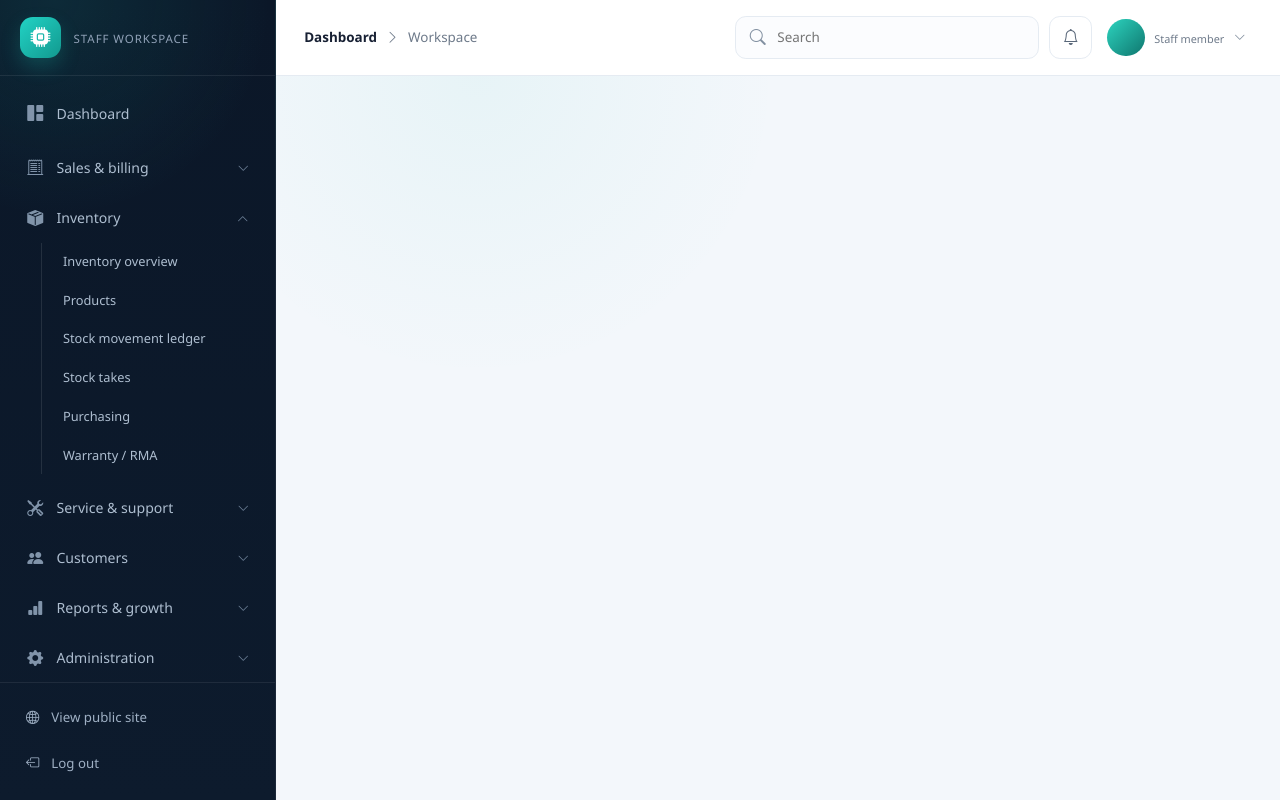
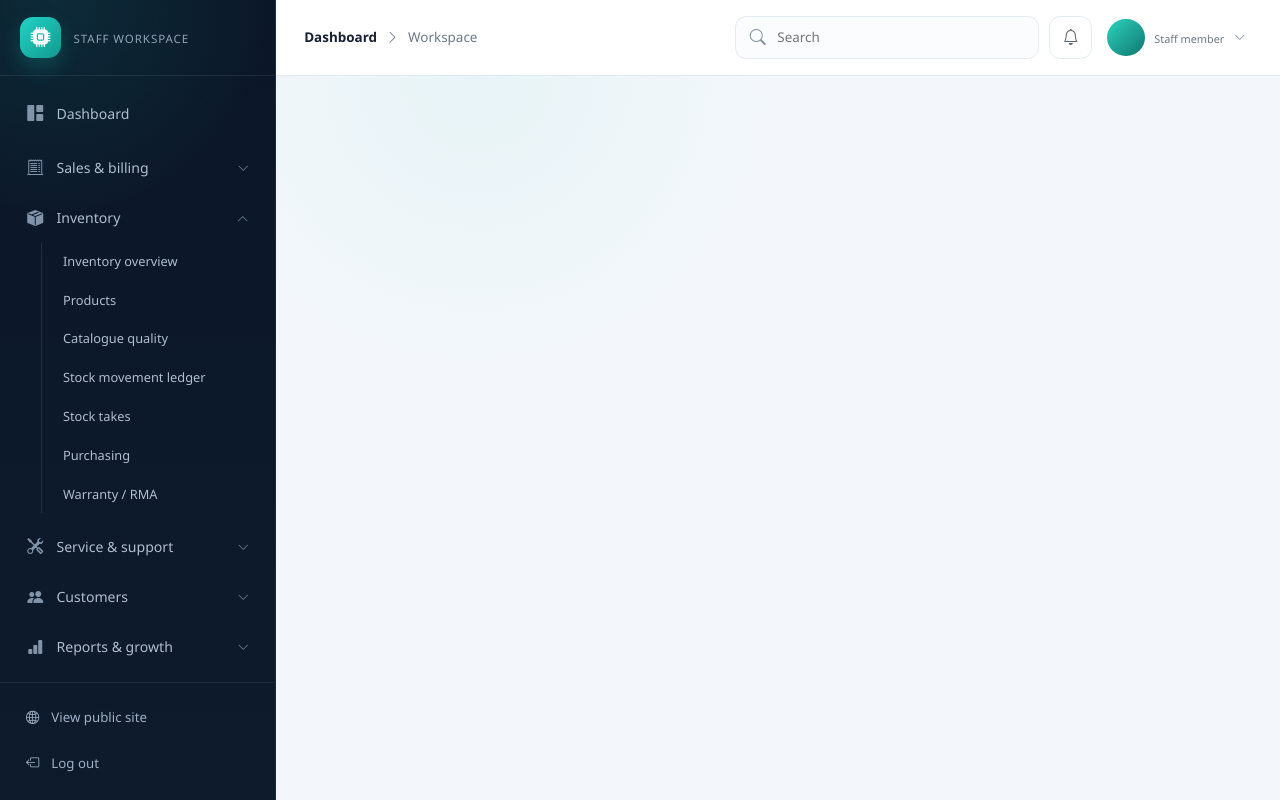
Before and after one commit to birleopold/All-tech-hub, a Django app: template templates/staff_base.html in a window 1280 px wide, after a click on "Inventory". Run offline with Django 4.2, Linux system fonts and the light colour scheme; the template is opened without the code that fills it, so the values that code supplies are empty; parts of the project's set-up code (start-up, migrations or seed data) failed here and were passed over; some libraries are stand-ins or nearby versions.

Commit message:
Expose catalogue quality in staff navigation

```diff
--- a/templates/includes/staff_navigation.html
+++ b/templates/includes/staff_navigation.html
@@ -15,11 +15,12 @@
     </div>
   </details>
 
-  <details class="staff-nav-group" {% if u == 'staff_inventory' or u == 'staff_stock_movements' or 'staff_product' in u or 'staff_stocktake' in u or u == 'staff_purchasing' or 'staff_po' in u or u == 'staff_warranty_center' %}open{% endif %}>
+  <details class="staff-nav-group" {% if u == 'staff_inventory' or u == 'staff_stock_movements' or 'staff_product' in u or 'staff_stocktake' in u or u == 'staff_purchasing' or 'staff_po' in u or u == 'staff_warranty_center' or u == 'staff_catalogue_quality' %}open{% endif %}>
     <summary><span><i class="bi bi-box-seam-fill" aria-hidden="true"></i>Inventory</span><i class="bi bi-chevron-down staff-nav-chevron" aria-hidden="true"></i></summary>
     <div class="staff-nav-submenu">
       <a class="staff-nav-link" href="{% url 'staff_inventory' %}" {% if u == 'staff_inventory' %}aria-current="page"{% endif %}>Inventory overview</a>
       <a class="staff-nav-link" href="{% url 'staff_products' %}" {% if 'staff_product' in u %}aria-current="page"{% endif %}>Products</a>
+      <a class="staff-nav-link" href="{% url 'staff_catalogue_quality' %}" {% if u == 'staff_catalogue_quality' %}aria-current="page"{% endif %}>Catalogue quality</a>
       <a class="staff-nav-link" href="{% url 'staff_stock_movements' %}" {% if u == 'staff_stock_movements' %}aria-current="page"{% endif %}>Stock movement ledger</a>
       <a class="staff-nav-link" href="{% url 'staff_stocktakes' %}" {% if 'staff_stocktake' in u %}aria-current="page"{% endif %}>Stock takes</a>
       <a class="staff-nav-link" href="{% url 'staff_purchasing' %}" {% if u == 'staff_purchasing' or 'staff_po' in u %}aria-current="page"{% endif %}>Purchasing</a>
```
